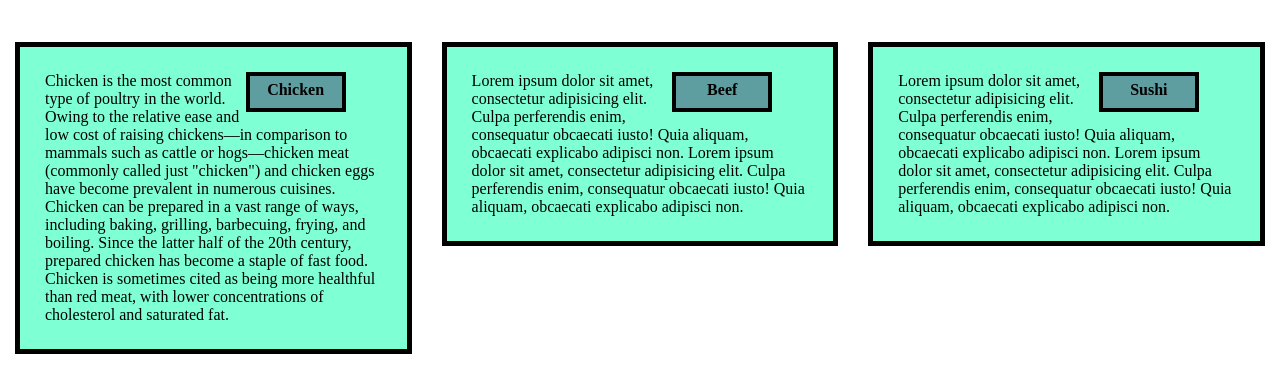
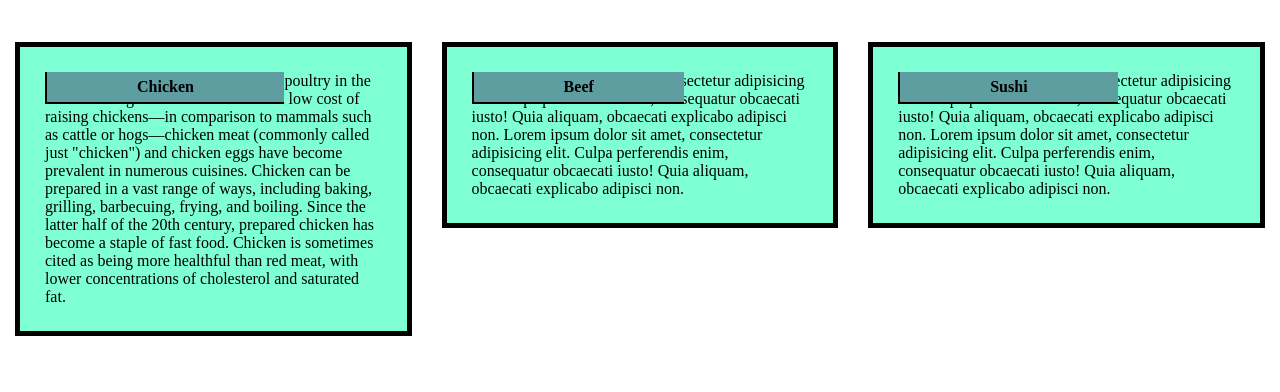
Before and after one commit to RicardoRuizQuiroga/coursera-test, a plain HTML site: page module2-solution/index.html in a window 1280 px wide. Shown: the part 40-432 px from the top of the page. Drawn offline with Linux system fonts and the light colour scheme.

Commit message:
????????

```diff
--- a/module2-solution/css/style.css
+++ b/module2-solution/css/style.css
@@ -40,17 +40,10 @@ body{
 
 .item-box-title
 {
-  overflow: none;
-  text-align: center;
-  border: 4px solid black;
-  width: 100px;
-  height: 40px;
-  padding: 5px;
-  float: right;
-  margin-right: 36px;
-  margin-top: 0px;
-  font-weight: bold;
-  position: relative;
+    position: absolute;
+    padding: 6px 90px;
+    border-left: 2px solid black;
+    border-bottom: 2px solid black;
 }
 
 #title-box {
```
